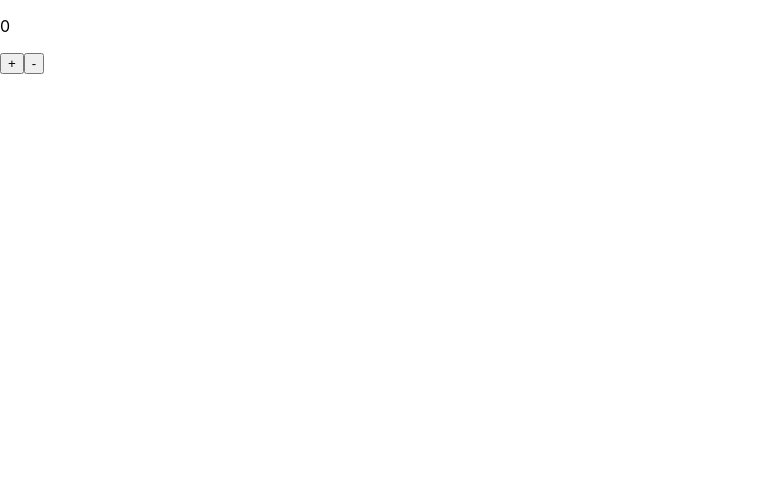
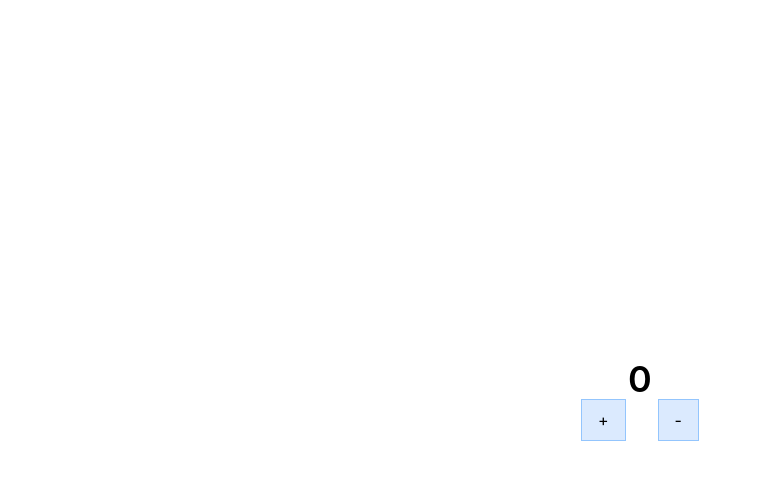
Before and after one commit to tagbochinedu/react-redux, a React (Create React App) app: page / in a window 1280 px wide. Shown: the top 480 px of the page, without its empty margins (0-762 px from the left). Built offline with nearby package versions, Linux system fonts and the light colour scheme.

Commit message:
redux project ui change

```diff
--- a/src/features/counter/Counter.js
+++ b/src/features/counter/Counter.js
@@ -6,10 +6,12 @@ const Counter = () => {
   const count = useSelector((state) => state.counter.count);
   const dispatch = useDispatch();
   return (
-    <section className='flex justify-center'>
-      <p>{count}</p>
+    <section className="flex justify-center items-center h-screen">
       <div>
+        <p className="text-4xl font-semibold text-center">{count}</p>
+
         <button
+          className="px-4 py-2 border border-blue-300 bg-blue-100 mx-4"
           onClick={() => {
             dispatch(increment());
           }}
@@ -17,6 +19,7 @@ const Counter = () => {
           +
         </button>
         <button
+          className="px-4 py-2 border border-blue-300 bg-blue-100 mx-4"
           onClick={() => {
             dispatch(decrement());
           }}
--- a/src/index.css
+++ b/src/index.css
@@ -1,3 +1,7 @@
+@tailwind base;
+@tailwind components;
+@tailwind utilities;
+
 body {
   margin: 0;
   font-family: -apple-system, BlinkMacSystemFont, 'Segoe UI', 'Roboto', 'Oxygen',
```
